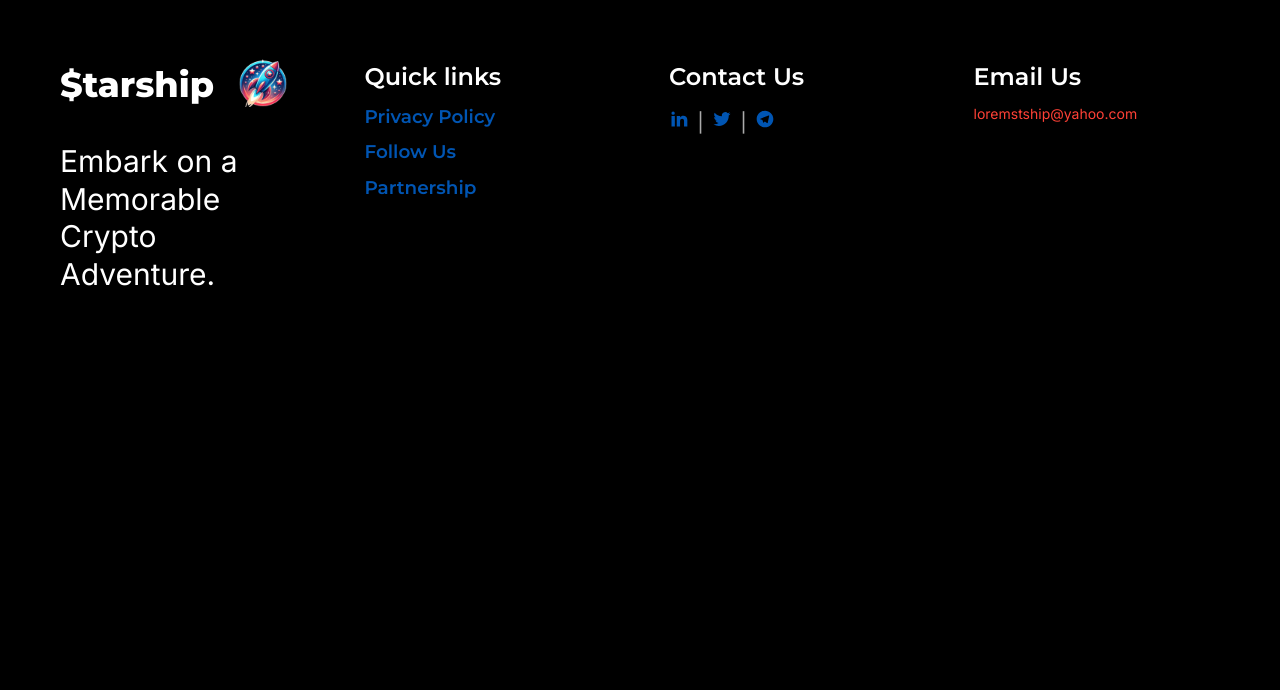
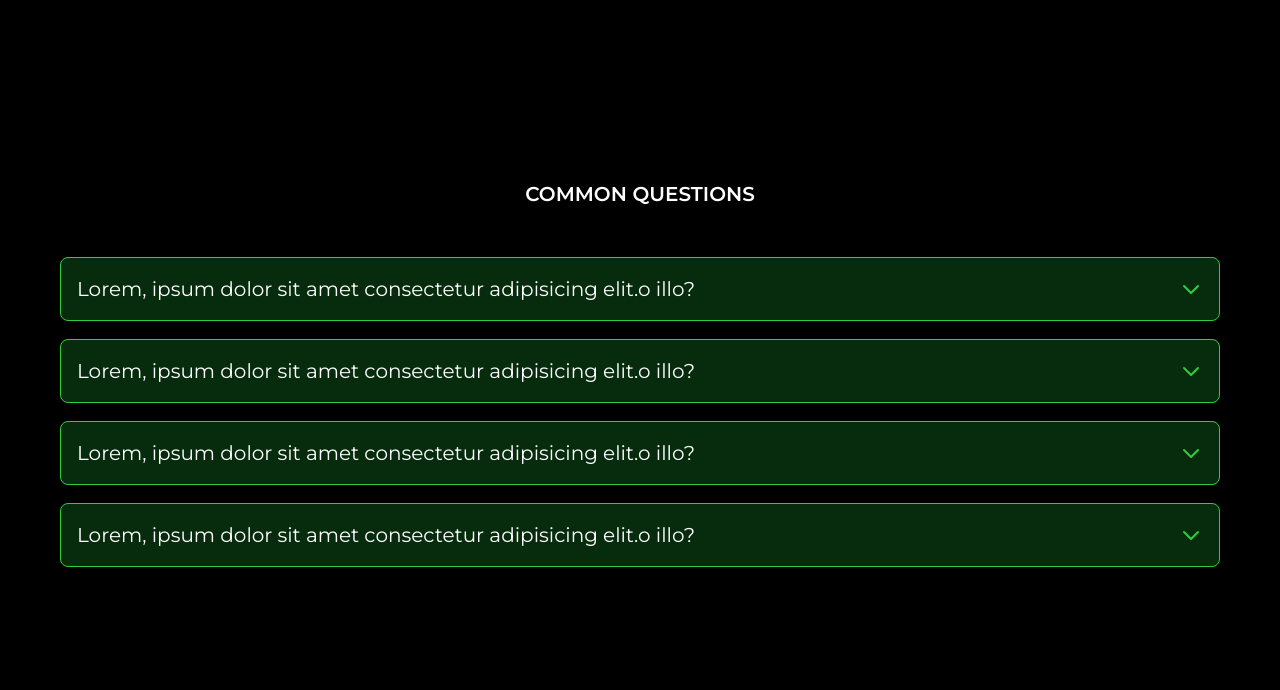
Before and after one commit to chochodev/STSHIP---COIN-MEME, a React (Create React App) app: page / in a window 1280 px wide. Shown: the part 7710-8400 px from the top of the page. Before the commit the page ends 8019 px from the top, so only its background shows below. Built offline with nearby package versions, Linux system fonts and the light colour scheme.

Commit message:
done with q&a - first draft

```diff
--- a/src/views/home/s9_q&a/index.jsx
+++ b/src/views/home/s9_q&a/index.jsx
@@ -1,8 +1,44 @@
-import React from 'react'
+import React, { useState } from 'react';
+import { HiOutlineChevronDown } from "react-icons/hi";
+
+const QACard = ({question, answer}) => {
+  const [isOpen, setIsOpen] = useState(false);
+  return (
+    <div className='w-full'>
+      <button className={`${isOpen? 'rounded-tr-[8px] rounded-tl-[8px]' : 'rounded-[8px]'} flex justify-between items-center text-center w-full p-[1rem] bg-secondary-dark border-solid border-[1px] border-secondary`} onClick={()=>setIsOpen(!isOpen)}>
+        <p className='text-[1.25rem]'>{question}</p>
+        <HiOutlineChevronDown className='text-secondary text-[1.5rem]' />
+      </button>
+      <div className={`${isOpen? 'h-max visible rounded-br-[8px] rounded-bl-[8px] py-[1.5rem]' : 'h-0 invisible'} flex w-full px-[1rem] bg-secondary-dark border-solid border-[1px] border-secondary`}>
+        <p className={`${isOpen? 'opacity-1 select-auto' : 'opacity-0 select-none'} text-[1.25rem] text-secondary font-inter`}>{answer}</p>
+      </div>
+    </div>
+  )
+}
 
 const QA = () => {
   return (
-    <div>QA</div>
+    <div className='w-full flex flex-col gap-[3rem] py-[10rem] '>
+      <h1 className="text-[1.25rem] text-[#ffffff] font-semibold font-montserrat tracking-[15%] w-full text-center ">COMMON QUESTIONS</h1>
+      <div className='flex flex-col gap-[1rem] w-full'>
+        <QACard
+          question={'Lorem, ipsum dolor sit amet consectetur adipisicing elit.o illo?'}
+          answer={'Lorem, ipsum dolor sit amet consectetur adipisicing elit. Corrupti quasi provident quos at ut voluptatem sunt obcaecati numquam consectetur? Corporis architecto cumque sapiente nemo illo?'}
+        />
+        <QACard
+          question={'Lorem, ipsum dolor sit amet consectetur adipisicing elit.o illo?'}
+          answer={'Lorem, ipsum dolor sit amet consectetur adipisicing elit. Corrupti quasi provident quos at ut voluptatem sunt obcaecati numquam consectetur? Corporis architecto cumque sapiente nemo illo?'}
+        />
+        <QACard
+          question={'Lorem, ipsum dolor sit amet consectetur adipisicing elit.o illo?'}
+          answer={'Lorem, ipsum dolor sit amet consectetur adipisicing elit. Corrupti quasi provident quos at ut voluptatem sunt obcaecati numquam consectetur? Corporis architecto cumque sapiente nemo illo?'}
+        />
+        <QACard
+          question={'Lorem, ipsum dolor sit amet consectetur adipisicing elit.o illo?'}
+          answer={'Lorem, ipsum dolor sit amet consectetur adipisicing elit. Corrupti quasi provident quos at ut voluptatem sunt obcaecati numquam consectetur? Corporis architecto cumque sapiente nemo illo?'}
+        />
+      </div>
+    </div>
   )
 }
 
```
